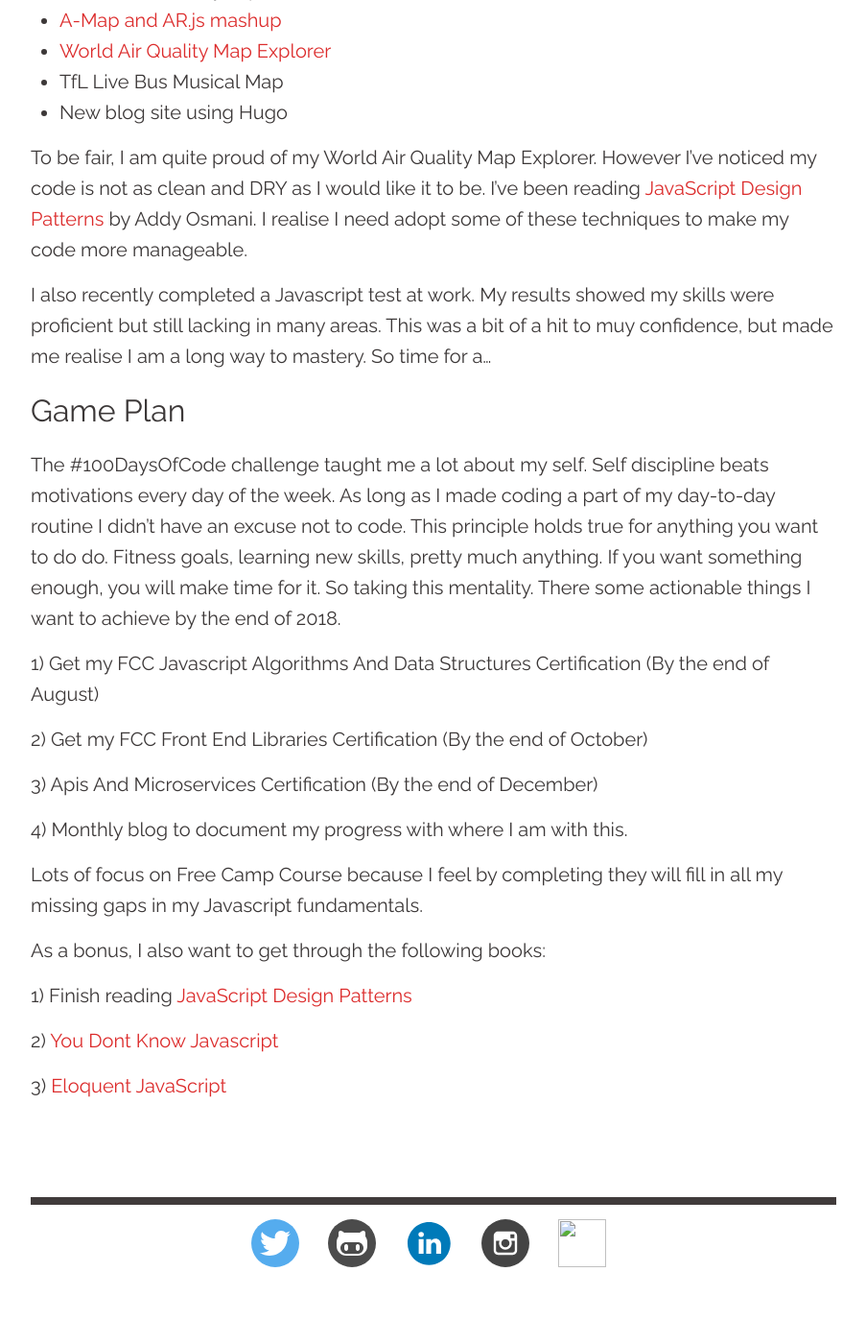
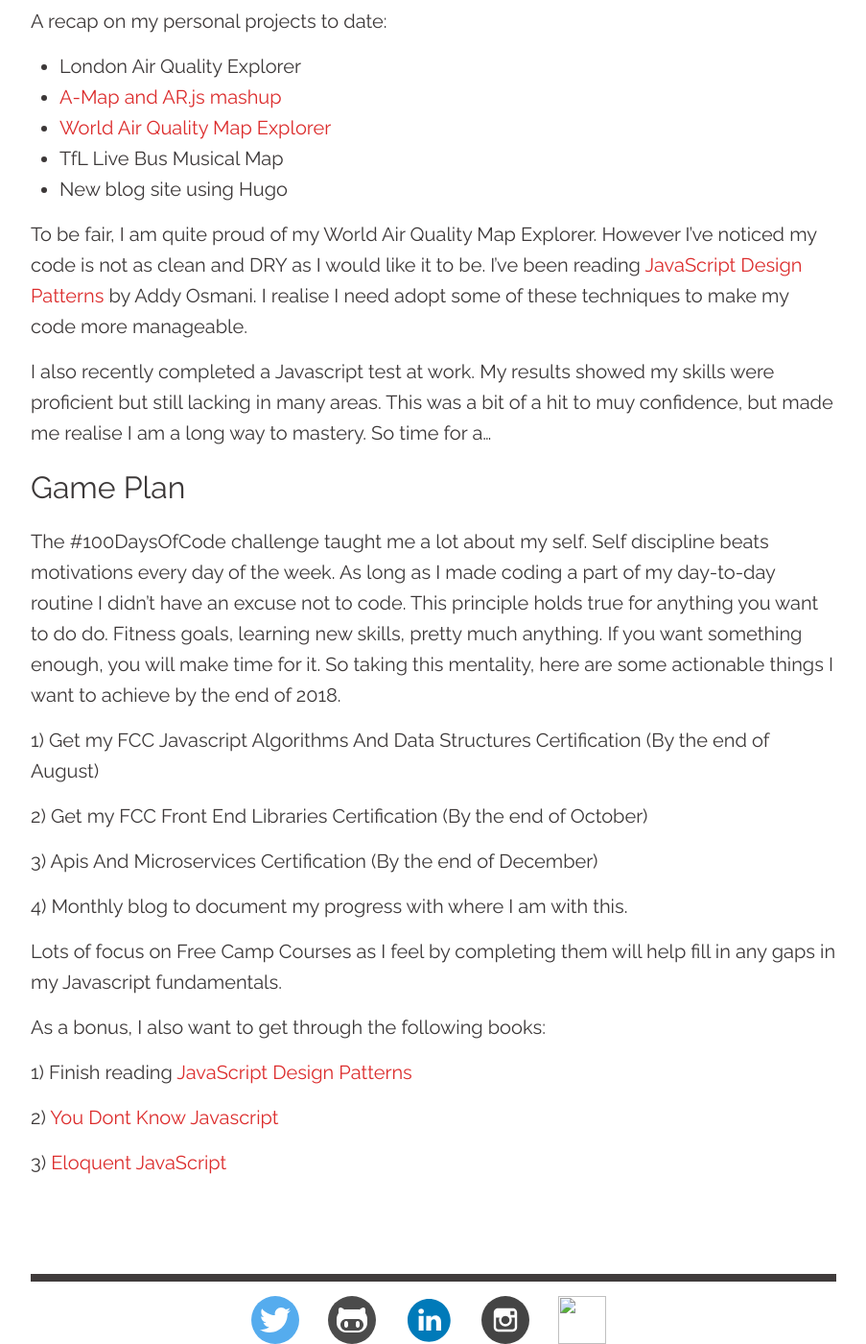
Before and after one commit to chiubaca/chiubaca.github.io, a Jekyll site: the page built from _posts/2018-06-02-coding-skills-review.md, in a window 1280 px wide and 1400 px high, scrolled down 1233 px. Shown: the whole window at 96% size, without its empty margins (188-1091 px from the left). Built offline with Jekyll 4.4.1, drawn with Linux system fonts in a browser that asks for light colours; comment, search, counter and statistics services are not loaded; before the commit the page ends 2553 px from its top, so only the background shows below that; some of the changed text lies outside the part shown.

Commit message:
Blog tweaks

```diff
--- a/_posts/2018-06-02-coding-skills-review.md
+++ b/_posts/2018-06-02-coding-skills-review.md
@@ -32,7 +32,7 @@
 
 ## Game Plan
 
- The #100DaysOfCode challenge taught me a lot about my self. Self discipline beats motivations every day of the week. As long as I made coding a part of my day-to-day routine I didn't have an excuse not to code. This principle holds true for anything you want to do do. Fitness goals, learning new skills, pretty much anything. If you want something enough, you will make time for it. So taking this mentality. There some actionable things I want to achieve by the end of 2018.
+ The #100DaysOfCode challenge taught me a lot about my self. Self discipline beats motivations every day of the week. As long as I made coding a part of my day-to-day routine I didn't have an excuse not to code. This principle holds true for anything you want to do do. Fitness goals, learning new skills, pretty much anything. If you want something enough, you will make time for it. So taking this mentality, here are some actionable things I want to achieve by the end of 2018.
 
  1) Get my FCC Javascript Algorithms And Data Structures Certification (By the end of August)
 
@@ -43,7 +43,7 @@
  4) Monthly blog to document my progress with where I am with this.
 
 
-Lots of focus on Free Camp Course because I feel by completing they will fill in all my missing gaps in my Javascript fundamentals.
+Lots of focus on Free Camp Courses as I feel by completing them will help fill in any gaps in my Javascript fundamentals.
 
 As a bonus, I also want to get through the following books:
 
```
Also changed, not shown: other parts of _posts/2018-06-02-coding-skills-review.md (+1 -1 lines).
